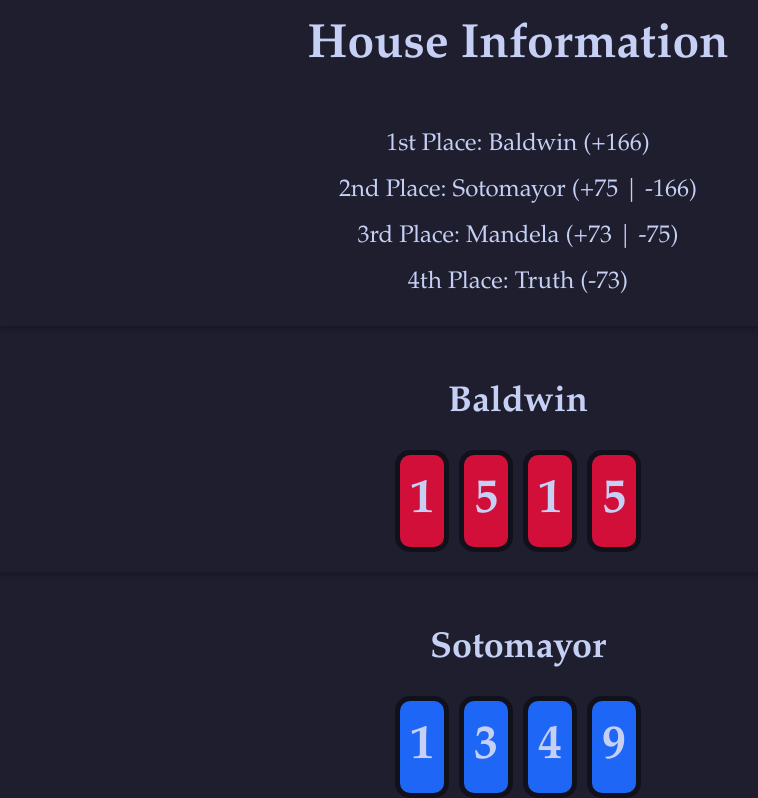
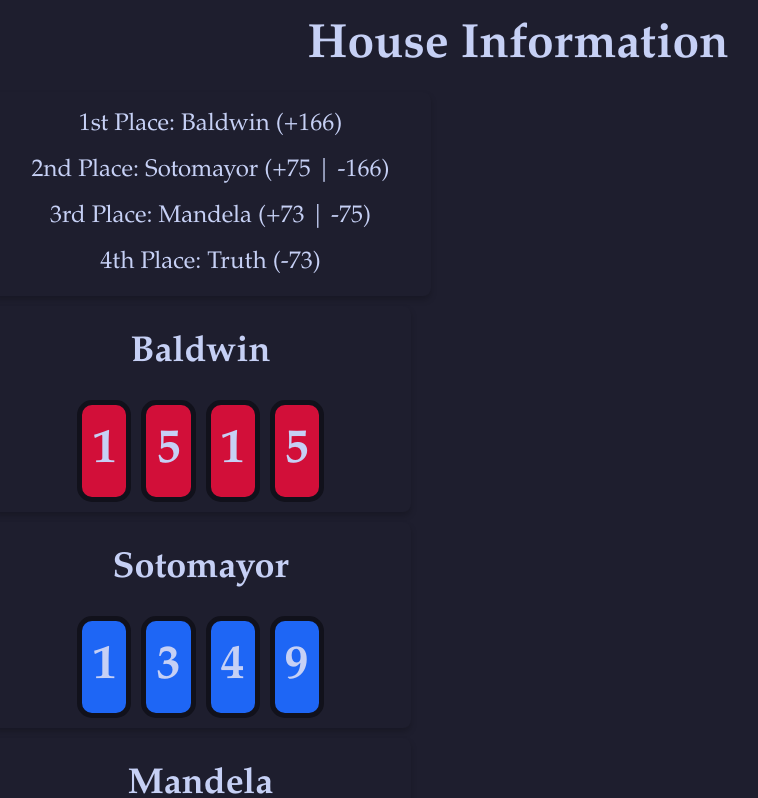
Before and after one commit to scarcekoi/house-information, a React (Vite) app: page / in a window 1280 px wide. Shown: the top 798 px of the page, without its empty margins (122-880 px from the left). Built offline with nearby package versions, Linux system fonts and the light colour scheme.

Commit message:
Update index.css

```diff
--- a/src/index.css
+++ b/src/index.css
@@ -28,11 +28,23 @@ body {
   min-height: 100vh;
   background-color: #1E1E2E;  /* Ensure the background color matches */
   color: #C6D0F5;  /* Ensure the text color matches */
+  flex-direction: column;
 }
 
 h1 {
   font-size: 3.2em;
   line-height: 1.1;
+}
+
+/* Adjust the widget container size and appearance */
+.widget {
+  background-color: #1E1E2E;  /* Ensure widget background color is consistent */
+  padding: 10px 20px;  /* Reduced padding to make the widgets more compact */
+  margin: 10px 0;  /* Added some margin between widgets */
+  border-radius: 8px;
+  box-shadow: 0px 4px 6px rgba(0, 0, 0, 0.2);  /* Keep subtle shadow for separation */
+  max-width: 400px;  /* Limit the width of widgets */
+  width: 100%;  /* Ensure widgets fill available width, but with a max width */
 }
 
 button {
@@ -54,12 +66,10 @@ button:focus-visible {
   outline: 4px auto -webkit-focus-ring-color;
 }
 
-/* Updated to ensure that widgets use the same background color as the body */
-.widget {
-  background-color: #1E1E2E;  /* Ensure widget background color is consistent */
-  padding: 20px;
-  border-radius: 8px;
-  box-shadow: 0px 4px 6px rgba(0, 0, 0, 0.2);
+/* Ensuring that widget sections maintain the layout for smaller screens */
+.counter-widget {
+  text-align: center;
+  padding: 10px;
 }
 
 @media (prefers-color-scheme: light) {
```
